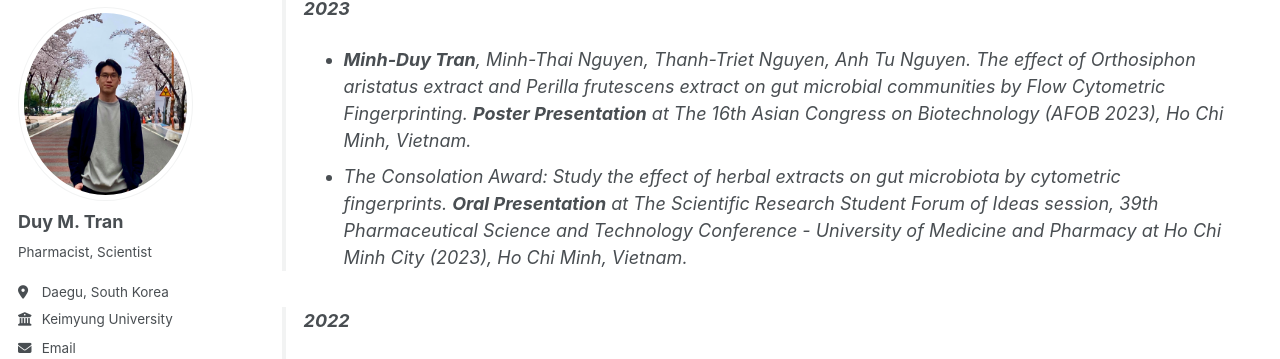
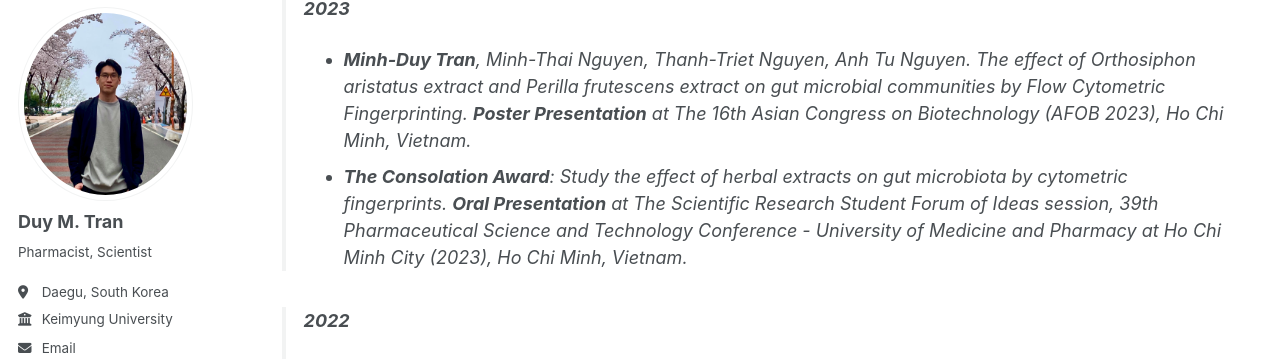
Before and after one commit to tranminhduy-git/tmduy.github.io, a Jekyll site: the page built from _pages/cv.md, in a window 1280 px wide and 900 px high, scrolled down 1361 px. Shown: the part 94-453 px from the top of the window. Built offline with Jekyll 4.4.1, drawn with Linux system fonts in a browser that asks for light colours; a script bundle is joined from its source files by our own code; library files that are not in the unit come from our copies.

Commit message:
Update cv.md

```diff
--- a/_pages/cv.md
+++ b/_pages/cv.md
@@ -46,7 +46,7 @@ compounds from marine sponges in Vietnam:
 
 > __2023__
 * __Minh-Duy Tran__, Minh-Thai Nguyen, Thanh-Triet Nguyen, Anh Tu Nguyen. The effect of Orthosiphon aristatus extract and Perilla frutescens extract on gut microbial communities by Flow Cytometric Fingerprinting. __Poster Presentation__ at The 16th Asian Congress on Biotechnology (AFOB 2023), Ho Chi Minh, Vietnam.
-* The Consolation Award: Study the effect of herbal extracts on gut microbiota by cytometric fingerprints. __Oral Presentation__ at The Scientific Research Student Forum of Ideas session, 39th Pharmaceutical Science and Technology Conference - University of Medicine and Pharmacy at Ho Chi Minh City (2023), Ho Chi Minh, Vietnam.
+* __The Consolation Award__: Study the effect of herbal extracts on gut microbiota by cytometric fingerprints. __Oral Presentation__ at The Scientific Research Student Forum of Ideas session, 39th Pharmaceutical Science and Technology Conference - University of Medicine and Pharmacy at Ho Chi Minh City (2023), Ho Chi Minh, Vietnam.
 
 > __2022__
 * __The Second Award__: Screening for a polyketide synthase-peptide synthetase gene cluster from marine sponges. __Oral Presentation__ at The 1st Student Conference On Pharmacy Research - Pham Ngoc Thach University of Medicine (2022), Ho Chi Minh, Vietnam.
```
